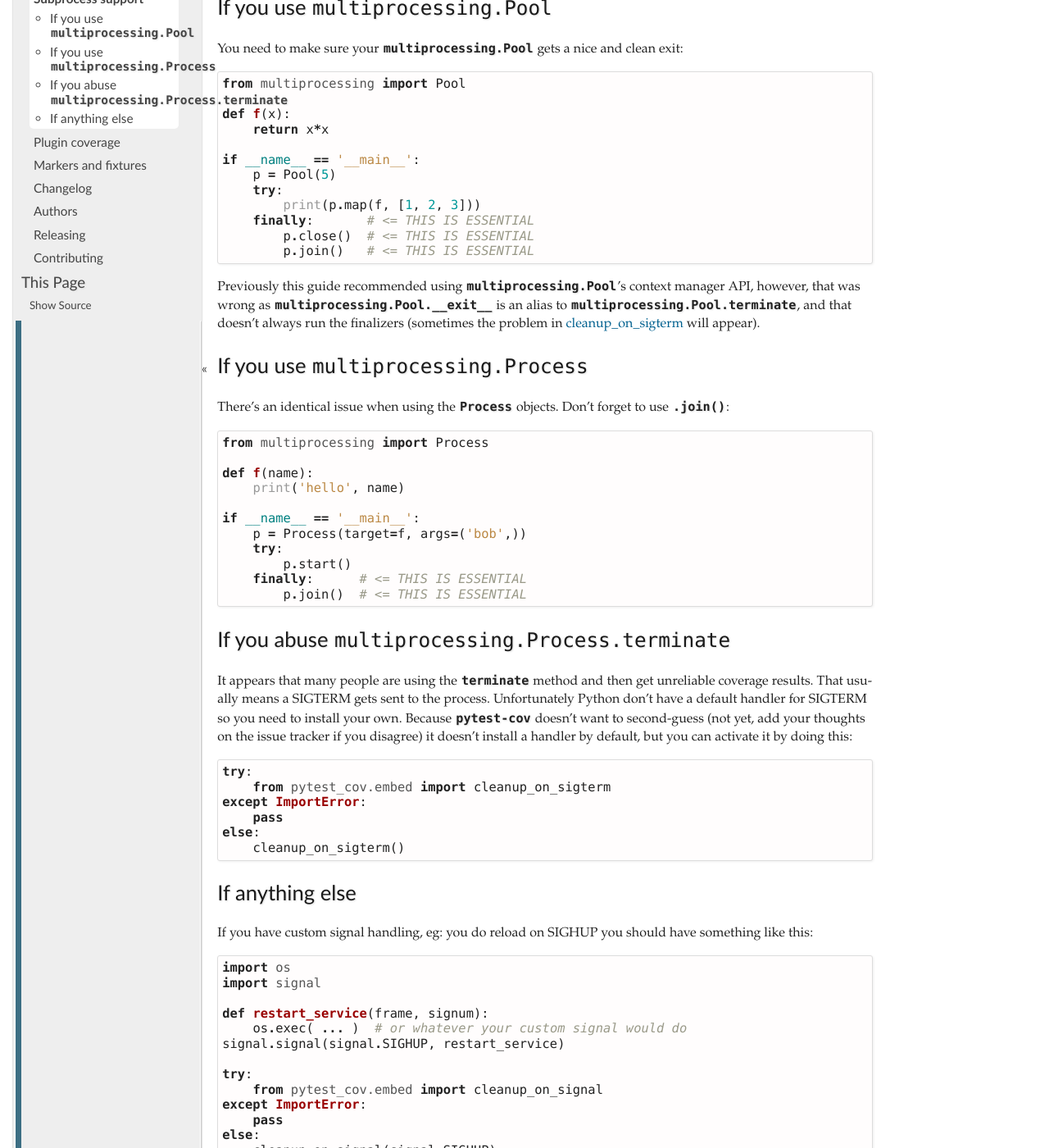
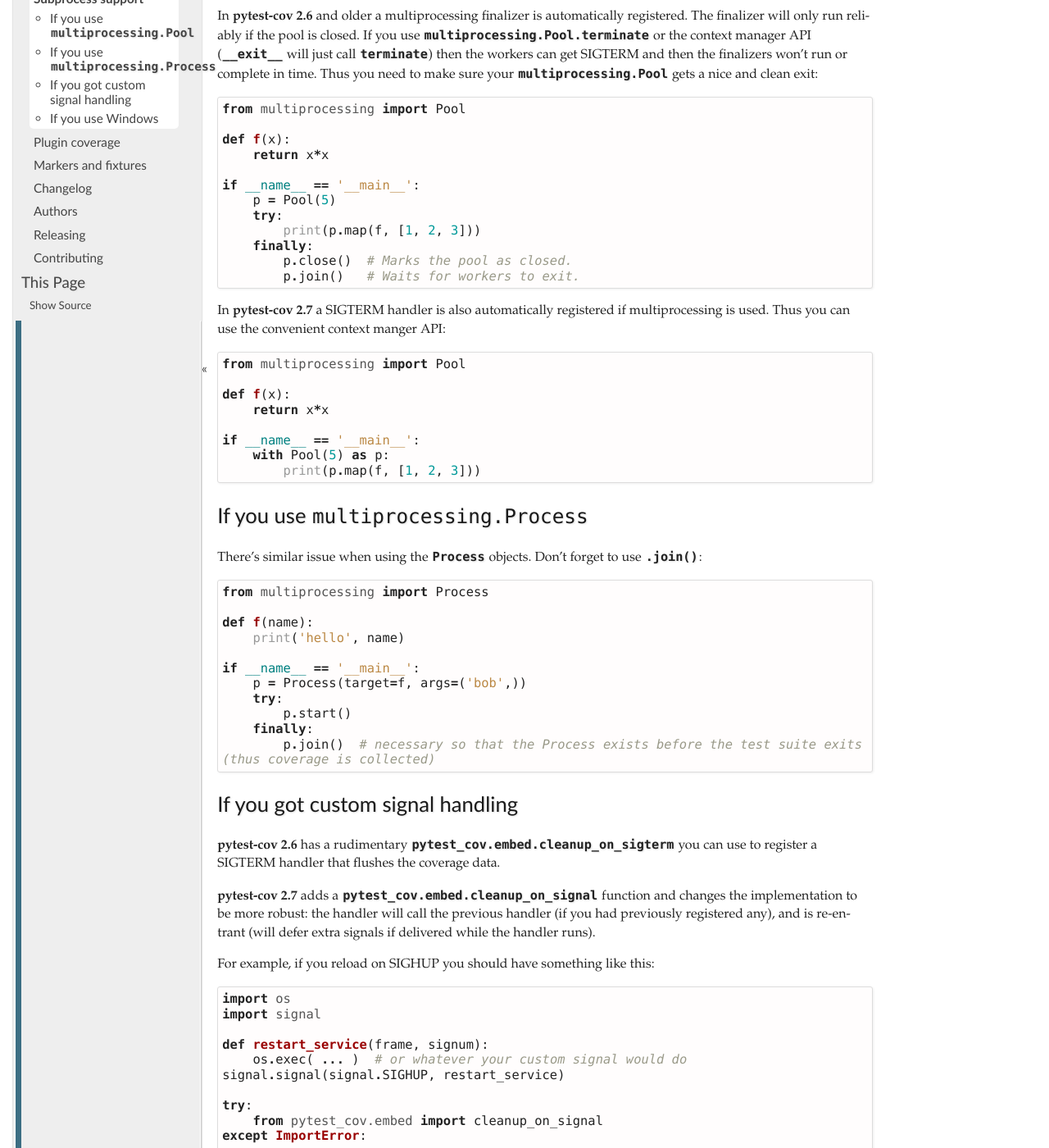
Before and after one commit to pytest-dev/pytest-cov, a Sphinx documentation site: the page built from docs/subprocess-support.rst, in a window 1280 px wide and 1400 px high, scrolled down 330 px. Shown: the whole window at 82% size. Built offline with Sphinx 7.4.7, drawn with Linux system fonts in a browser that asks for light colours; some of the changed text lies outside the part shown.

Commit message:
Change the docs again to reflect the current implementation.

```diff
--- a/docs/subprocess-support.rst
+++ b/docs/subprocess-support.rst
@@ -1,20 +1,21 @@
 ==================
 Subprocess support
 ==================
-
-pytest-cov supports subprocesses and multiprocessing. However, there are a few pitfalls that need to be
-explained.
 
 Normally coverage writes the data via a pretty standard atexit handler. However, if the subprocess doesn't exit on its
 own then the atexit handler might not run. Why that happens is best left to the adventurous to discover by waddling
 though the Python bug tracker.
 
-For now pytest-cov provides opt-in workarounds for these problems.
+pytest-cov supports subprocesses and multiprocessing, and works around these atexit limitations. However, there are a
+few pitfalls that need to be explained.
 
 If you use ``multiprocessing.Pool``
 ===================================
 
-You need to make sure your ``multiprocessing.Pool`` gets a nice and clean exit:
+In **pytest-cov 2.6** and older a multiprocessing finalizer is automatically registered. The finalizer will only run
+reliably if the pool is closed. If you use ``multiprocessing.Pool.terminate`` or the context manager API (``__exit__``
+will just call ``terminate``) then the workers can get SIGTERM and then the finalizers won't run or complete in time.
+Thus you need to make sure your ``multiprocessing.Pool`` gets a nice and clean exit:
 
 .. code-block:: python
 
@@ -27,18 +28,29 @@
         p = Pool(5)
         try:
             print(p.map(f, [1, 2, 3]))
-        finally:       # <= THIS IS ESSENTIAL
-            p.close()  # <= THIS IS ESSENTIAL
-            p.join()   # <= THIS IS ESSENTIAL
+        finally:
+            p.close()  # Marks the pool as closed.
+            p.join()   # Waits for workers to exit.
 
-Previously this guide recommended using ``multiprocessing.Pool``'s context manager API, however, that was wrong as
-``multiprocessing.Pool.__exit__`` is an alias to ``multiprocessing.Pool.terminate``, and that doesn't always run the
-finalizers (sometimes the problem in `cleanup_on_sigterm`_ will appear).
+
+In **pytest-cov 2.7** a SIGTERM handler is also automatically registered if multiprocessing is used. Thus you can use
+the convenient context manger API:
+
+.. code-block:: python
+
+    from multiprocessing import Pool
+
+    def f(x):
+        return x*x
+
+    if __name__ == '__main__':
+        with Pool(5) as p:
+            print(p.map(f, [1, 2, 3]))
 
 If you use ``multiprocessing.Process``
 ======================================
 
-There's an identical issue when using the ``Process`` objects. Don't forget to use ``.join()``:
+There's similar issue when using the ``Process`` objects. Don't forget to use ``.join()``:
 
 .. code-block:: python
 
@@ -51,32 +63,22 @@
         p = Process(target=f, args=('bob',))
         try:
             p.start()
-        finally:      # <= THIS IS ESSENTIAL
-            p.join()  # <= THIS IS ESSENTIAL
+        finally:
+            p.join()  # necessary so that the Process exists before the test suite exits (thus coverage is collected)
 
 .. _cleanup_on_sigterm:
 
-If you abuse ``multiprocessing.Process.terminate``
-==================================================
+If you got custom signal handling
+=================================
 
-It appears that many people are using the ``terminate`` method and then get unreliable coverage results. That usually
-means a SIGTERM gets sent to the process. Unfortunately Python don't have a default handler for SIGTERM so you need to
-install your own. Because ``pytest-cov`` doesn't want to second-guess (not yet, add your thoughts on the issue tracker
-if you disagree) it doesn't install a handler by default, but you can activate it by doing this:
+**pytest-cov 2.6** has a rudimentary ``pytest_cov.embed.cleanup_on_sigterm`` you can use to register a SIGTERM handler
+that flushes the coverage data.
 
-.. code-block:: python
+**pytest-cov 2.7** adds a ``pytest_cov.embed.cleanup_on_signal`` function and changes the implementation to be more
+robust: the handler will call the previous handler (if you had previously registered any), and is re-entrant (will
+defer extra signals if delivered while the handler runs).
 
-    try:
-        from pytest_cov.embed import cleanup_on_sigterm
-    except ImportError:
-        pass
-    else:
-        cleanup_on_sigterm()
-
-If anything else
-================
-
-If you have custom signal handling, eg: you do reload on SIGHUP you should have something like this:
+For example, if you reload on SIGHUP you should have something like this:
 
 .. code-block:: python
 
@@ -98,6 +100,8 @@
 
 Alternatively you can do this:
 
+.. code-block:: python
+
     import os
     import signal
 
@@ -112,3 +116,31 @@
 
         os.exec( ... )  # or whatever your custom signal would do
     signal.signal(signal.SIGHUP, restart_service)
+
+If you use Windows
+==================
+
+On Windows you can register a handler for SIGTERM but it doesn't actually work. However you can have a working handler
+for SIGBREAK:
+
+.. code-block:: python
+
+    import os
+    import signal
+
+    def shutdown(frame, signum):
+        # your app's shutdown or whatever
+    signal.signal(signal.SIGBREAK, shutdown)
+
+    try:
+        from pytest_cov.embed import cleanup_on_signal
+    except ImportError:
+        pass
+    else:
+        cleanup_on_signal(signal.SIGBREAK)
+
+Note that `SIGBREAK is tricky
+<https://stefan.sofa-rockers.org/2013/08/15/handling-sub-process-hierarchies-python-linux-os-x/>`_:
+
+* you need to deliver ``signal.CTRL_BREAK_EVENT``
+* it gets delivered to the whole process group, and that can have unforeseen consequences
```
